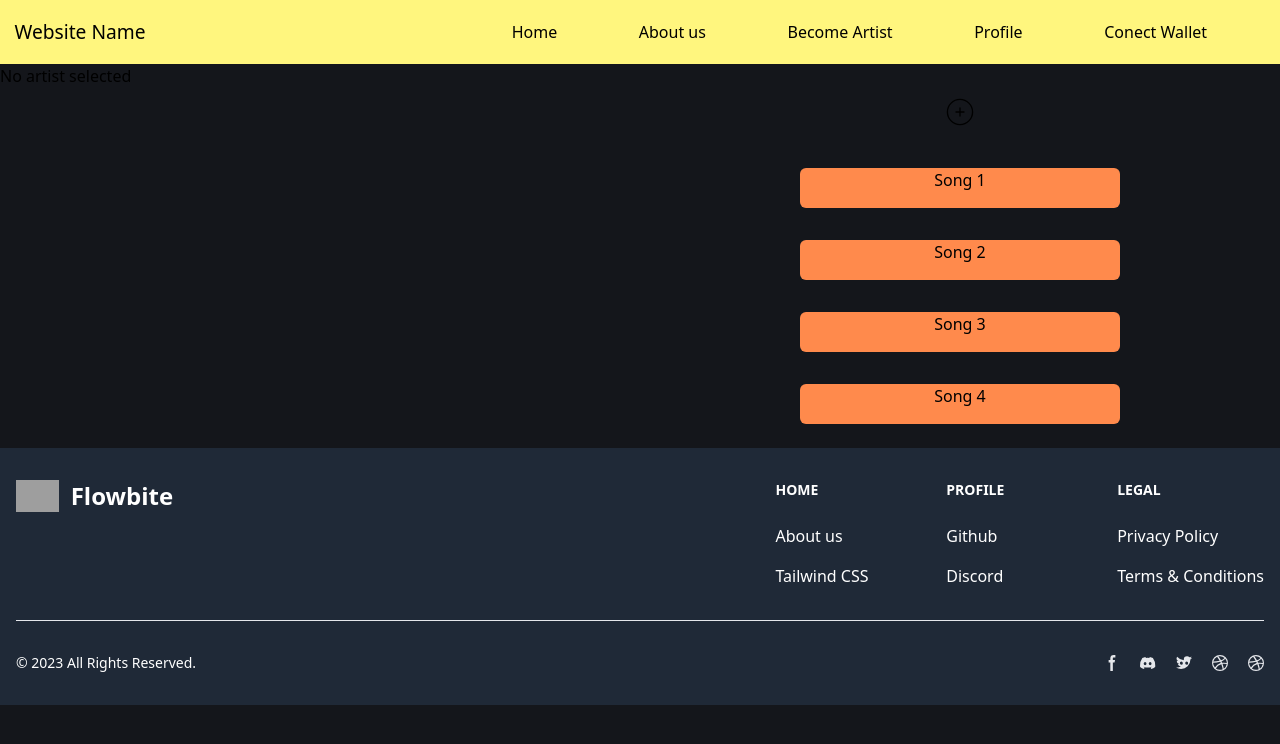
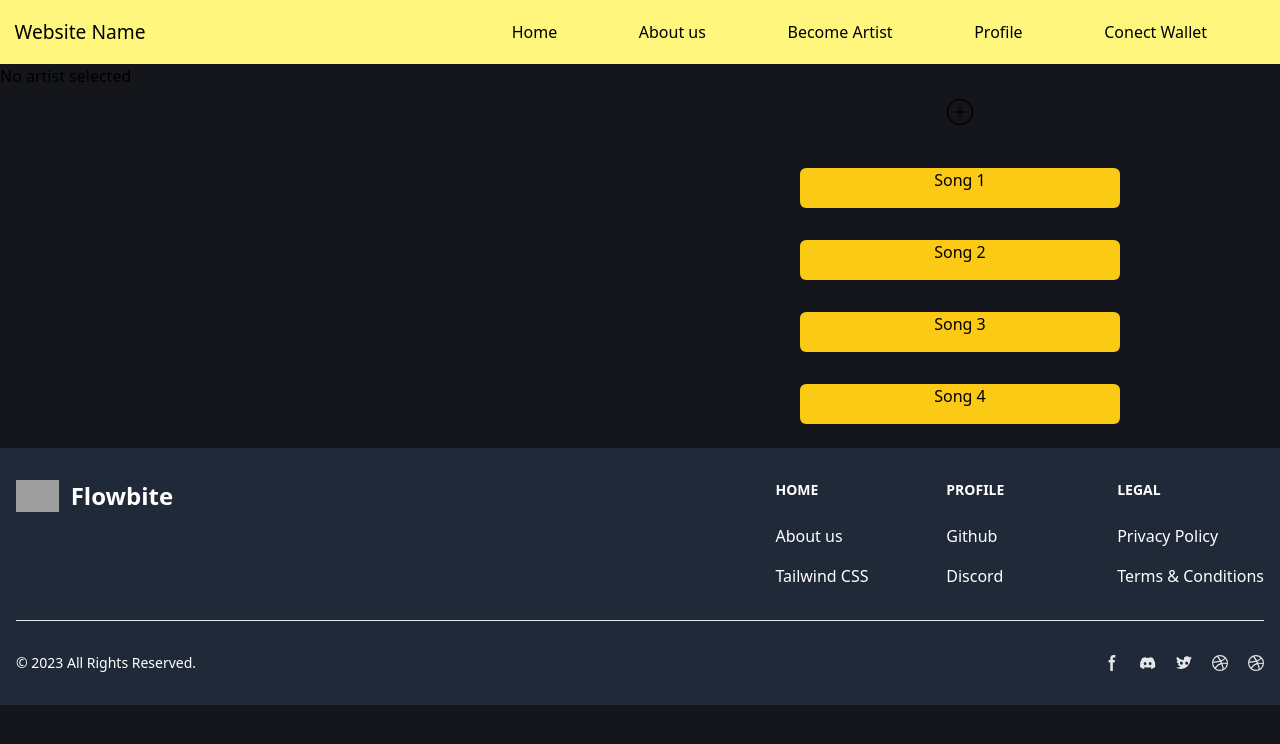
Before and after one commit to nisargakale2107/samplefile, a React (Create React App) app in the folder frontend/: page /Artist in a window 1280 px wide. Shown: the top 744 px of the page. Built offline with nearby package versions, Linux system fonts and the light colour scheme; grey boxes are pictures that could not be loaded.

Commit message:
new changes

```diff
--- a/frontend/src/css/profile.css
+++ b/frontend/src/css/profile.css
@@ -30,6 +30,7 @@
     grid-row: 4/5;
     height: 3rem;
     width: 10rem;
+    border-radius: 1.5rem;
     background-color: #FFF67E;
     cursor: pointer;
 }
--- a/frontend/src/pages/Artist.js
+++ b/frontend/src/pages/Artist.js
@@ -65,7 +65,7 @@ const Artist = () => {
           {SongsData.slice(0, index + 1).map((item, idx) => (
             <div
               key={idx}
-              className="songs-div bg-orange-400 dark:bg-yellow-500 self-center text-center h-10 w-80 rounded-md"
+              className="songs-div bg-yellow-300 dark:bg-yellow-500 self-center text-center h-10 w-80 rounded-md"
             >
               {item.songs}
             </div>
```
